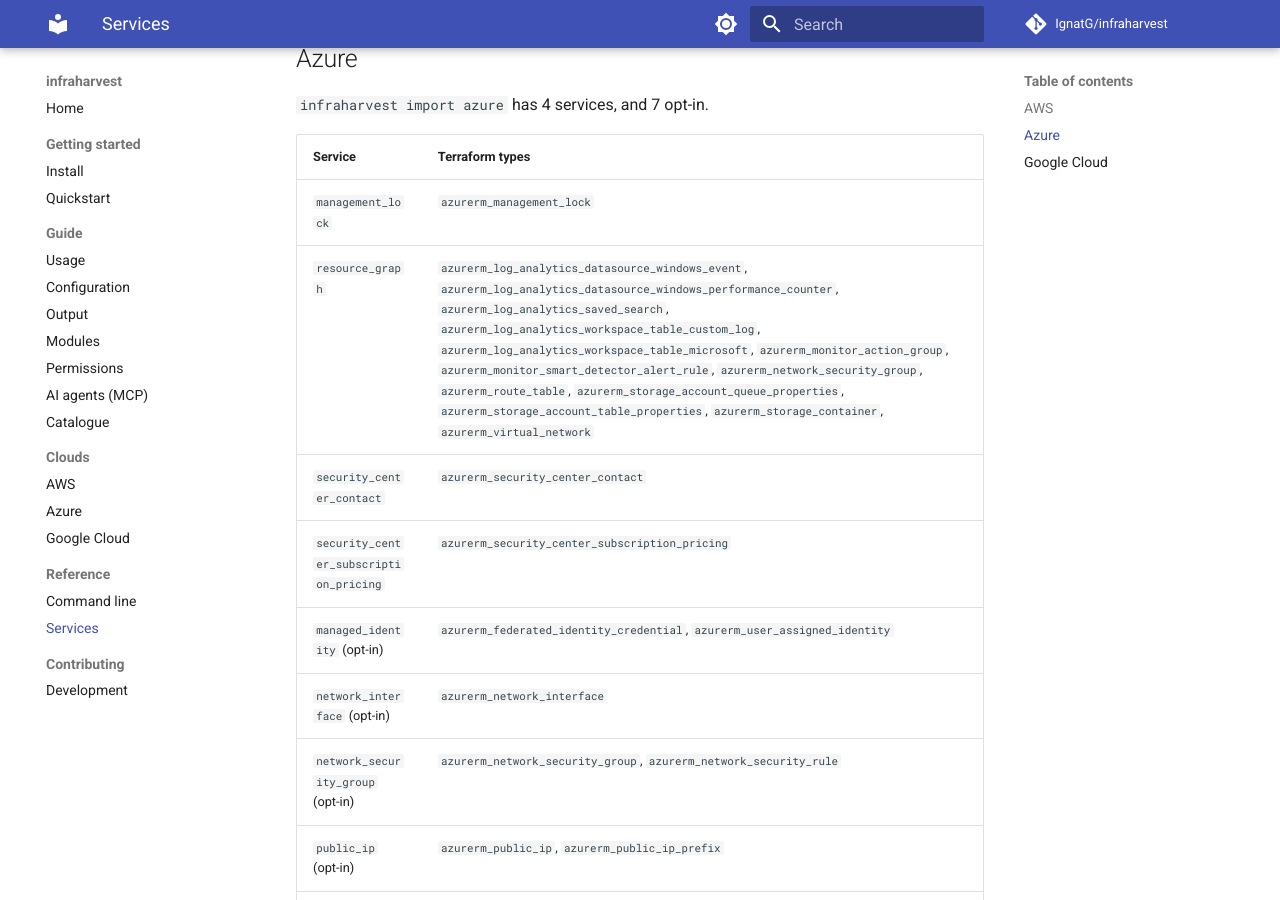
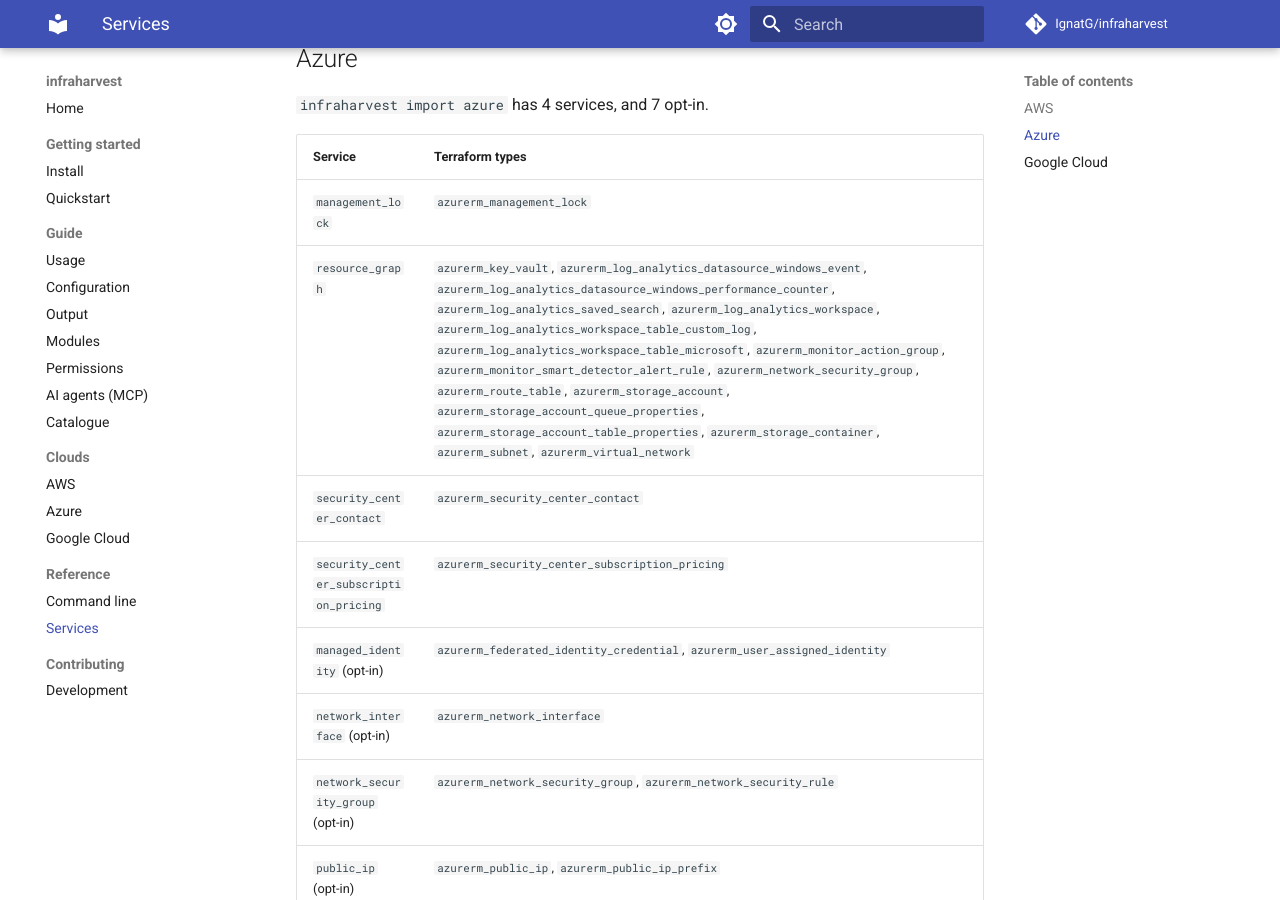
Before and after one commit to IgnatG/infraharvest, an MkDocs documentation site: the page built from docs/reference/services.md, in a window 1280 px wide and 900 px high, scrolled down 6651 px. Built offline with MkDocs 1.6.1 and Material for MkDocs 9.7.7, drawn with Linux system fonts in a browser that asks for light colours; comment, search, counter and statistics services are not loaded.

Commit message:
test(catalogue): rewrite the Azure golden files and the services reference

```diff
--- a/docs/reference/services.md
+++ b/docs/reference/services.md
@@ -119,7 +119,7 @@ The services each provider lists, as `--services` and `--skip` name them, and th
 | Service | Terraform types |
 |---|---|
 | `management_lock` | `azurerm_management_lock` |
-| `resource_graph` | `azurerm_log_analytics_datasource_windows_event`, `azurerm_log_analytics_datasource_windows_performance_counter`, `azurerm_log_analytics_saved_search`, `azurerm_log_analytics_workspace_table_custom_log`, `azurerm_log_analytics_workspace_table_microsoft`, `azurerm_monitor_action_group`, `azurerm_monitor_smart_detector_alert_rule`, `azurerm_network_security_group`, `azurerm_route_table`, `azurerm_storage_account_queue_properties`, `azurerm_storage_account_table_properties`, `azurerm_storage_container`, `azurerm_virtual_network` |
+| `resource_graph` | `azurerm_key_vault`, `azurerm_log_analytics_datasource_windows_event`, `azurerm_log_analytics_datasource_windows_performance_counter`, `azurerm_log_analytics_saved_search`, `azurerm_log_analytics_workspace`, `azurerm_log_analytics_workspace_table_custom_log`, `azurerm_log_analytics_workspace_table_microsoft`, `azurerm_monitor_action_group`, `azurerm_monitor_smart_detector_alert_rule`, `azurerm_network_security_group`, `azurerm_route_table`, `azurerm_storage_account`, `azurerm_storage_account_queue_properties`, `azurerm_storage_account_table_properties`, `azurerm_storage_container`, `azurerm_subnet`, `azurerm_virtual_network` |
 | `security_center_contact` | `azurerm_security_center_contact` |
 | `security_center_subscription_pricing` | `azurerm_security_center_subscription_pricing` |
 | `managed_identity` (opt-in) | `azurerm_federated_identity_credential`, `azurerm_user_assigned_identity` |
```
Also changed, not shown: 7 other files.
